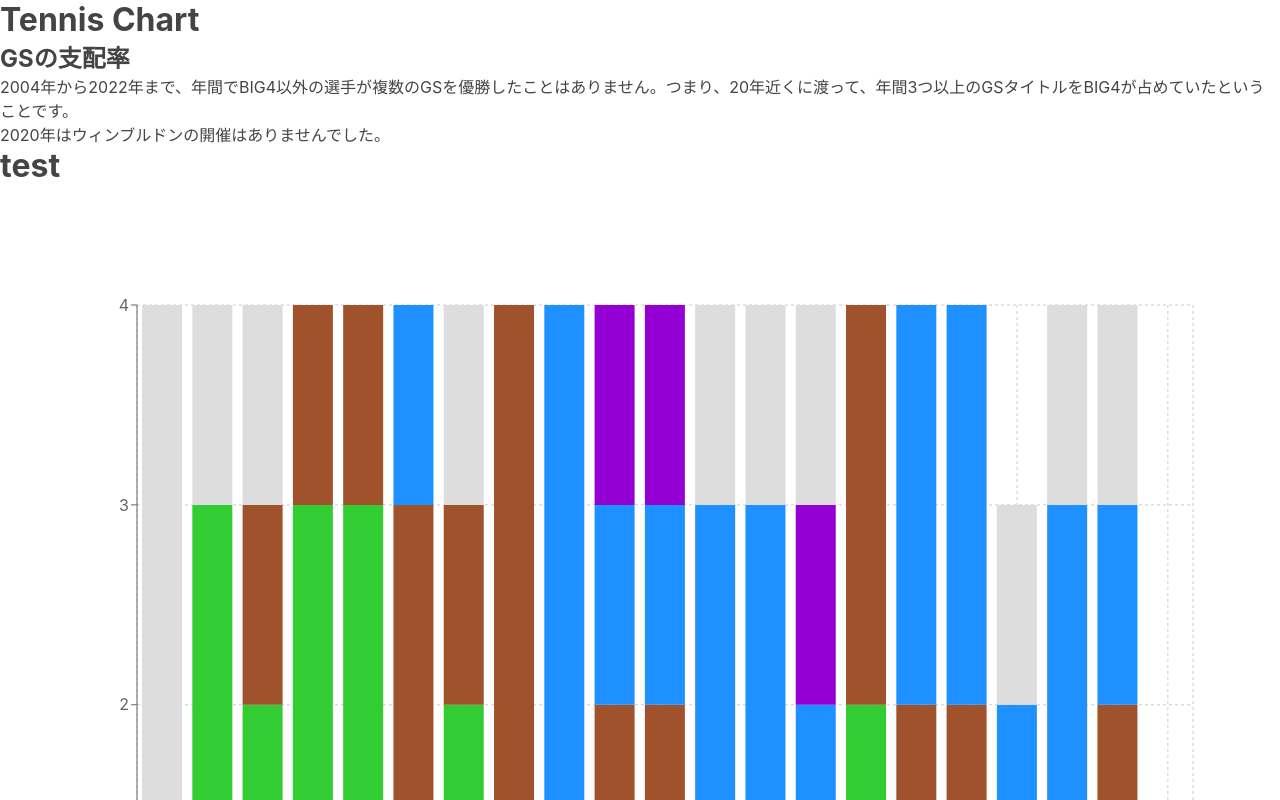
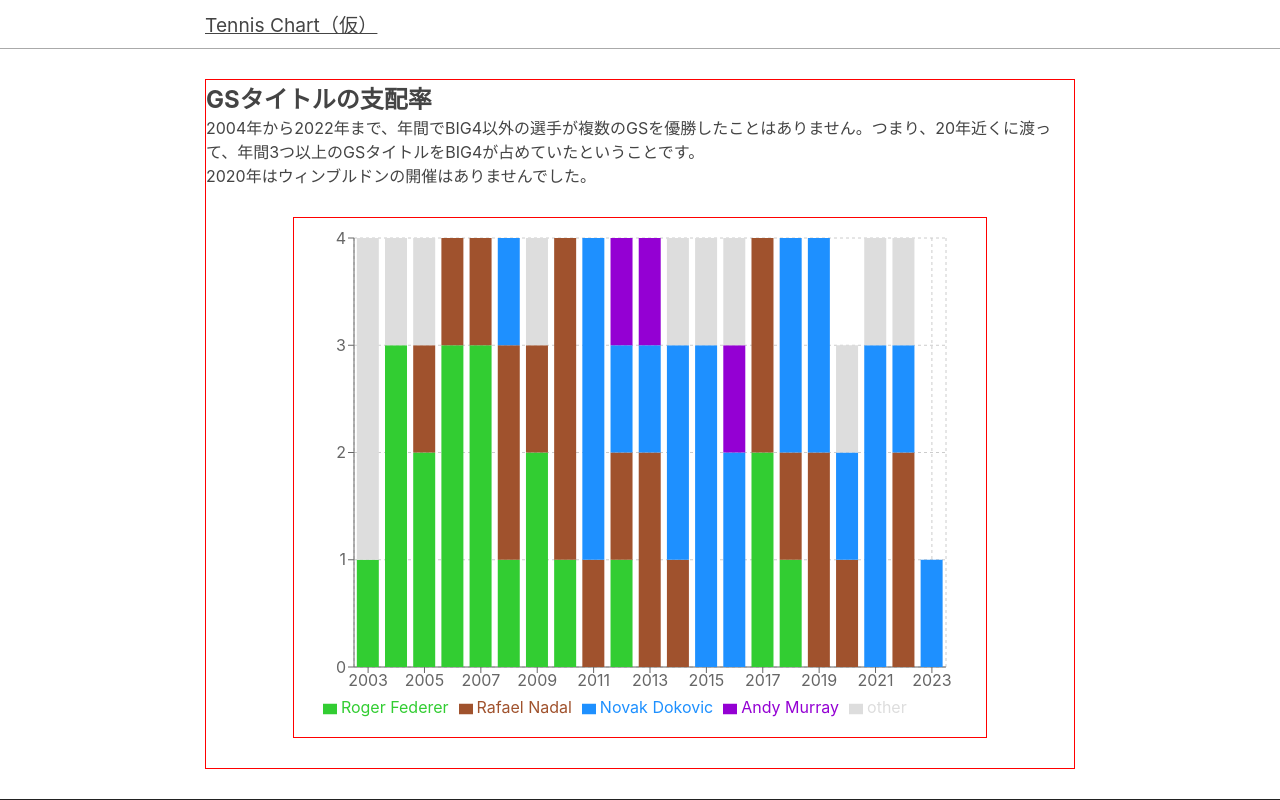
Before and after one commit to kento-yoshidu/TennisChart, a Next.js app: page /page1 in a window 1280 px wide. Shown: the top 800 px of the page. Built offline with nearby package versions, Linux system fonts and the light colour scheme.

Commit message:
⚡ 全体のレイアウト調整

```diff
--- a/components/charts.tsx
+++ b/components/charts.tsx
@@ -14,25 +14,24 @@
 
   return (
     <>
-      <h1>test</h1>
       <section className={styles.wrapper}>
         {data1.isLoading
           ? (
             <div>loading..</div>
           ) : (
-            <ResponsiveContainer width="100%" aspect={4.0/3.0}>
+            <ResponsiveContainer aspect={4.0/3.0}>
               <BarChart
                 data={data1.data.data1}
                 margin={{
                   top: 20,
-                  right: 30,
-                  left: 20,
-                  bottom: 5,
+                  right: 40,
+                  left: 0,
+                  bottom: 20,
                 }}
               >
                 <CartesianGrid strokeDasharray="3 3" />
+                <XAxis dataKey="year" />
 
-                <XAxis dataKey="year" />
                 <YAxis />
 
                 <Tooltip />
--- /dev/null
+++ b/components/container.tsx
@@ -0,0 +1,11 @@
+import { ReactNode } from "react"
+
+import styles from "../styles/container.module.css"
+
+const Container = ({ children }: { children: ReactNode }) => (
+  <div className={styles.container}>
+    {children}
+  </div>
+)
+
+export default Container
--- /dev/null
+++ b/components/header.tsx
@@ -0,0 +1,24 @@
+import Link from "next/link"
+import { useRouter } from "next/router"
+
+import styles from "../styles/header.module.css"
+
+const Header = () => {
+  const { pathname } = useRouter()
+
+  return (
+    <header className={styles.header}>
+      <div className={styles.inner}>
+        <h1 className={styles.title}>
+          {pathname !== "/" ? (
+              <Link href="/">Tennis Chart（仮）</Link>
+          ) : (
+            "Tennis Chart（仮）"
+          )}
+        </h1>
+      </div>
+    </header>
+  )
+}
+
+export default Header
--- /dev/null
+++ b/components/layout.tsx
@@ -0,0 +1,19 @@
+import React from "react"
+
+import Header from "./header"
+import Footer from "./footer"
+import Container from "./container"
+
+const Layout = ({ children }: { children: React.ReactNode }) => (
+  <>
+    <Header />
+
+    <Container>
+      {children}
+    </Container>
+
+    <Footer />
+  </>
+)
+
+export default Layout
--- a/pages/api/api1.ts
+++ b/pages/api/api1.ts
@@ -9,7 +9,7 @@
   try {
     setTimeout(() => {
       res.status(200).json({ data1 })
-    }, 5000)
+    }, 1000)
   } catch(e) {
     res.status(500)
   }
--- a/pages/page1/index.tsx
+++ b/pages/page1/index.tsx
@@ -1,16 +1,17 @@
 import Chart from "../../components/charts"
+import Layout from "../../components/layout"
 
 const Page1 = () => (
   <>
-    <h1>Tennis Chart</h1>
+    <Layout>
+      <h2>GSタイトルの支配率</h2>
 
-        <h2>GSの支配率</h2>
+      <p>2004年から2022年まで、年間でBIG4以外の選手が複数のGSを優勝したことはありません。つまり、20年近くに渡って、年間3つ以上のGSタイトルをBIG4が占めていたということです。</p>
 
-        <p>2004年から2022年まで、年間でBIG4以外の選手が複数のGSを優勝したことはありません。つまり、20年近くに渡って、年間3つ以上のGSタイトルをBIG4が占めていたということです。</p>
+      <p>2020年はウィンブルドンの開催はありませんでした。</p>
 
-        <p>2020年はウィンブルドンの開催はありませんでした。</p>
-
-    <Chart />
+      <Chart />
+    </Layout>
   </>
 )
 
--- a/styles/chart.module.css
+++ b/styles/chart.module.css
@@ -1,8 +1,15 @@
 .wrapper {
-  max-width: 1166px;
-  margin: 100px auto;
-
+  width: 80%;
+  margin: 30px auto;
   display: flex;
   flex-direction: column;
   align-items: center;
+  border: 1px solid red;
+  padding: 0;
 }
+
+@media (width < 768px ){
+  .wrapper {
+    width: 95%;
+  }
+}
--- /dev/null
+++ b/styles/container.module.css
@@ -0,0 +1,11 @@
+.container {
+  border: 1px solid red;
+  max-width: var(--max-width);
+  margin: 30px auto;
+}
+
+@media (width < 768px) {
+  .container {
+    width: 95%;
+  }
+}
--- a/styles/global.css
+++ b/styles/global.css
@@ -26,3 +26,7 @@
 body {
   color: #444;
 }
+
+:root {
+  --max-width: 870px;
+}
--- /dev/null
+++ b/styles/header.module.css
@@ -0,0 +1,18 @@
+.header {
+  padding: 10px 0;
+  border-bottom: 1px solid #aaa;
+}
+
+.inner {
+  max-width: var(--max-width);
+  margin: 0 auto;
+}
+
+.title {
+  font-size: 1.2rem;
+  font-weight: normal;
+}
+
+.title a {
+  color: #444;
+}
```
Also changed, not shown: pages/index.tsx (+3 -7 lines), 1 other file (tests, documents, lock files or other folders).
